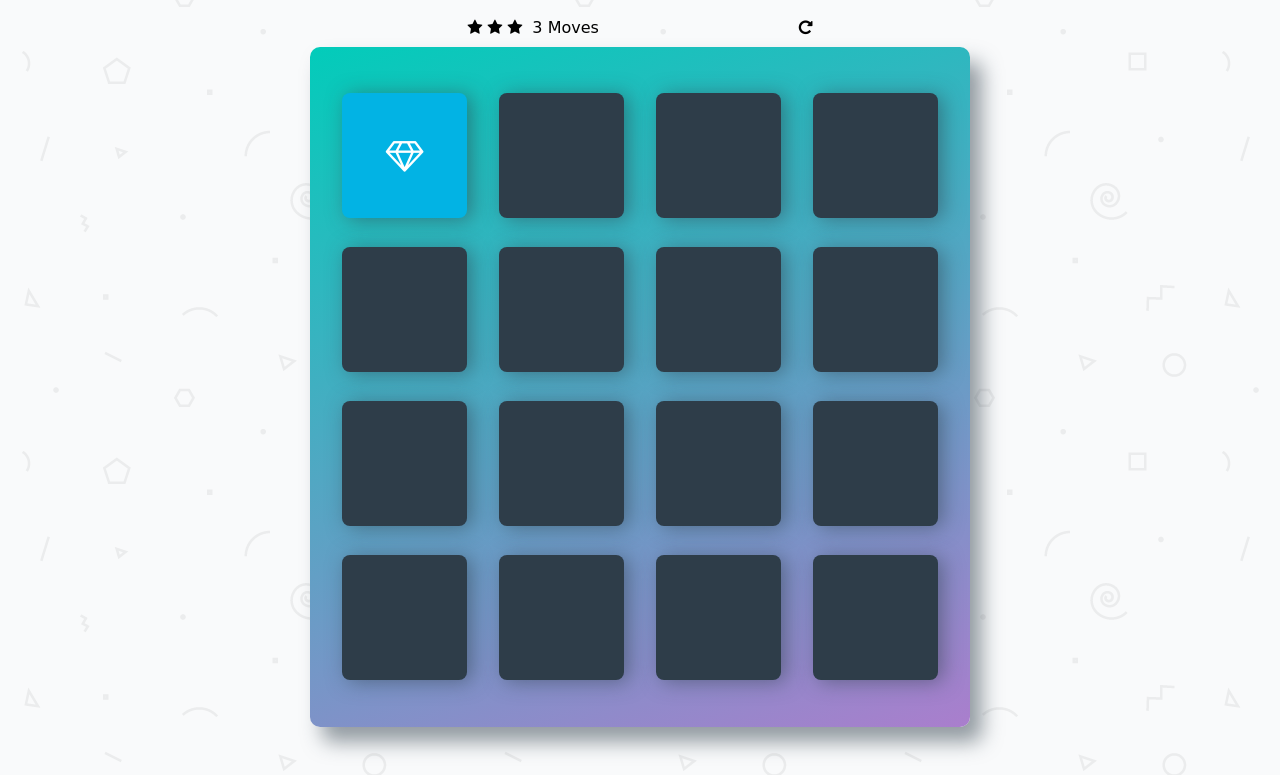
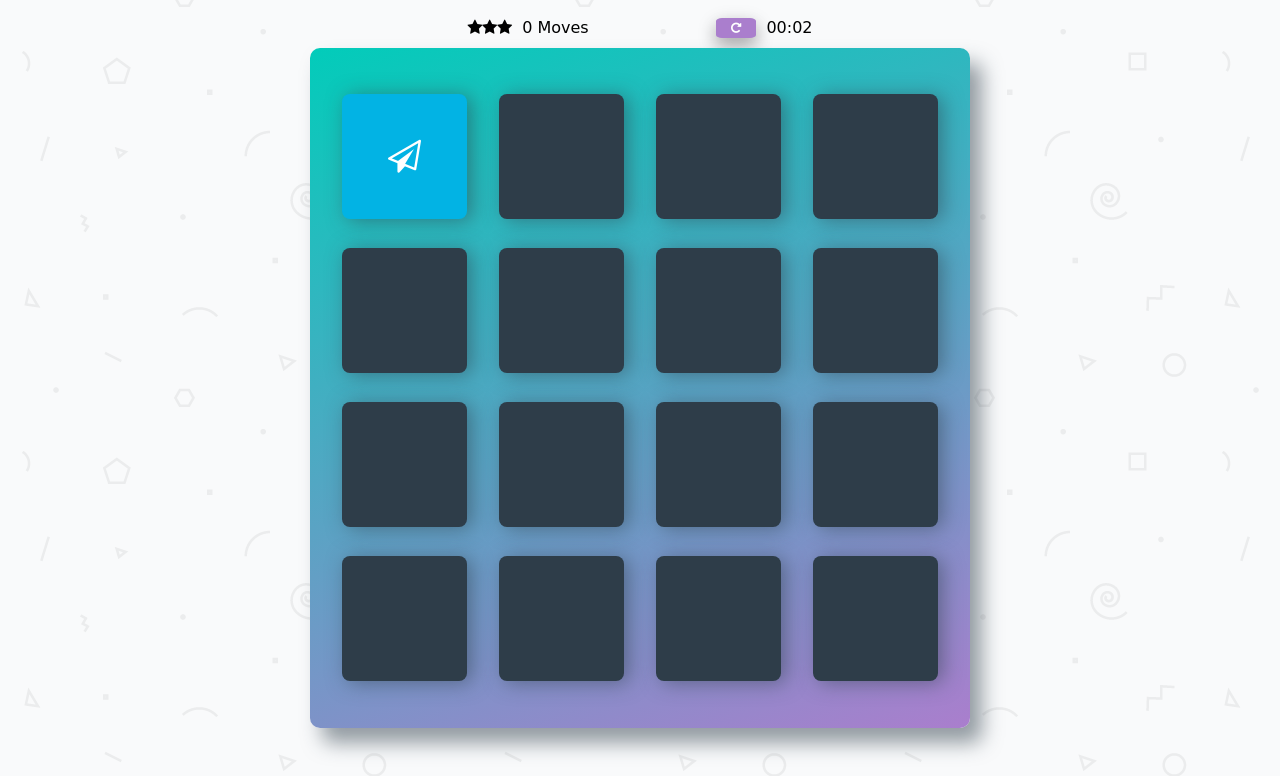
Before and after one commit to iamsusukichan/Udacity-FEND-Memory-Game, a plain HTML site: page index.html in a window 1280 px wide. Both pictures are taken after a click on the item 404 px from the left and 223 px from the top of the page. Shown: the part 68-844 px from the top of the page. Drawn offline with Linux system fonts and the light colour scheme; a web font is replaced by a local one.

Commit message:
Ready to submit

```diff
--- a/css/app.css
+++ b/css/app.css
@@ -81,6 +81,11 @@ h1 {
     font-size: 33px;
 }
 
+.deck .card.unmatch {
+    background: #aa7ecd;
+    font-size: 33px;
+}
+
 /*
  * Styles for the Score Panel
  */
@@ -103,7 +108,19 @@ h1 {
     display: inline-block;
 }
 
-.score-panel .restart {
+.score-panel .timer-output {
+    float: right;
+}
+
+.reset {
     float: right;
     cursor: pointer;
+    padding: 3px 15px;
+    margin: 0px 10px;
+    border-radius: 15%;
+    background-color: #aa7ecd;
+    border: 0;
+    color: #ffffff;
+    font-size: 12px;
+    box-shadow: 0 8px 16px 0 rgba(0,0,0,0.2), 0 6px 20px 0 rgba(0,0,0,0.19);
 }
--- a/index.html
+++ b/index.html
@@ -1,87 +1,38 @@
-<!doctype html>
+<!DOCTYPE html>
 <html lang="en">
   <head>
-    <meta charset="utf-8">
+    <meta charset="utf-8" />
     <title>Matching Game</title>
-    <meta name="description" content="">
-    <link rel="stylesheet prefetch" href="https://maxcdn.bootstrapcdn.com/font-awesome/4.6.1/css/font-awesome.min.css">
-    <link rel="stylesheet prefetch" href="https://fonts.googleapis.com/css?family=Coda">
-    <link rel="shortcut icon" href="img/favicon.ico">
-    <link rel="stylesheet" href="css/app.css">
+    <meta name="description" content="" />
+    <link
+      rel="stylesheet prefetch"
+      href="https://maxcdn.bootstrapcdn.com/font-awesome/4.6.1/css/font-awesome.min.css"
+    />
+    <link
+      rel="stylesheet prefetch"
+      href="https://fonts.googleapis.com/css?family=Coda"
+    />
+    <link rel="shortcut icon" href="img/favicon.ico" />
+    <link rel="stylesheet" href="css/app.css" />
   </head>
+
   <body>
-
     <div class="container">
       <header>
         <h1>Matching Game</h1>
       </header>
 
       <section class="score-panel">
-        	<ul class="stars">
-        		<li><i class="fa fa-star"></i></li>
-        		<li><i class="fa fa-star"></i></li>
-        		<li><i class="fa fa-star"></i></li>
-        	</ul>
+        <ul class="stars"></ul>
 
-        	<span class="moves">3</span> Moves
+        <span class="moves">0</span> Moves
 
-            <div class="restart">
-        		<i class="fa fa-repeat"></i>
-        	</div>
+        <div class="timer-output">00:00</div>
+
+        <button type="reset" class="reset"><i class="fa fa-repeat"></i></button>
       </section>
 
-        <div class="card-part">
-        <!-- <ul class="deck">
-            <li class="card match">
-                <i class="fa fa-diamond"></i>
-            </li>
-            <li class="card">
-                <i class="fa fa-paper-plane-o"></i>
-            </li>
-            <li class="card match">
-                <i class="fa fa-anchor"></i>
-            </li>
-            <li class="card">
-                <i class="fa fa-bolt"></i>
-            </li>
-            <li class="card">
-                <i class="fa fa-cube"></i>
-            </li>
-            <li class="card match">
-                <i class="fa fa-anchor"></i>
-            </li>
-            <li class="card">
-                <i class="fa fa-leaf"></i>
-            </li>
-            <li class="card">
-                <i class="fa fa-bicycle"></i>
-            </li>
-            <li class="card">
-                <i class="fa fa-diamond"></i>
-            </li>
-            <li class="card">
-                <i class="fa fa-bomb"></i>
-            </li>
-            <li class="card">
-                <i class="fa fa-leaf"></i>
-            </li>
-            <li class="card open show">
-                <i class="fa fa-bomb"></i>
-            </li>
-            <li class="card open show">
-                <i class="fa fa-bolt"></i>
-            </li>
-            <li class="card open show">
-                <i class="fa fa-bicycle"></i>
-            </li>
-            <li class="card">
-                <i class="fa fa-paper-plane-o"></i>
-            </li>
-            <li class="card">
-                <i class="fa fa-cube"></i>
-            </li>
-        </ul> -->
-        </div>
+      <ul class="deck"></ul>
     </div>
 
     <script src="js/app.js"></script>
--- a/js/app.js
+++ b/js/app.js
@@ -1,81 +1,246 @@
-/*
- * Create a list that holds all of your cards
- */
+const SHOULD_SHUFFLE = true;
+const PERFECT_GAME_MOVES_COUNT = 8;
+const RATING_WORST_CASE = 2 * PERFECT_GAME_MOVES_COUNT;
+const WIN_CONDITON = 8;
 
-//  cards array
-let cards=[
-  "fa-diamond", "fa-diamond",
-  "fa-paper-plane-o","fa-paper-plane-o",
-  "fa-anchor","fa-anchor",
-  "fa-bolt","fa-bolt",
-  "fa-cube","fa-cube",
-  "fa-leaf","fa-leaf",
-  "fa-bicycle","fa-bicycle",
-  "fa-bomb","fa-bomb"
-]
+//-- Dom Handles ------------------------------------------------------
+const $deck = document.querySelector(".deck");
+const $resetButton = document.querySelector(".reset");
+const $moves = document.querySelector(".moves");
+const $stars = document.querySelector(".stars");
+const $timerOutput = document.querySelector(".timer-output");
+
+let cards = [
+  "fa-diamond",
+  "fa-diamond",
+  "fa-paper-plane-o",
+  "fa-paper-plane-o",
+  "fa-anchor",
+  "fa-anchor",
+  "fa-bolt",
+  "fa-bolt",
+  "fa-cube",
+  "fa-cube",
+  "fa-leaf",
+  "fa-leaf",
+  "fa-bicycle",
+  "fa-bicycle",
+  "fa-bomb",
+  "fa-bomb"
+];
+
+let gameState = {
+  playing: "playing",
+  idle: "idle",
+  won: "won"
+};
+
+let globalGameState = gameState.idle;
+
+let openedCards = [];
+let globalCardMatchCount = 0;
+let globalSetTimeOutId = null;
+let globalMovesCount = 0;
+let globalSetIntervalId = null;
+let globalGameStartTime = null;
+
+//-- Program ----------------------------------------------------------
+const stopGameTime = () => {
+  if (globalSetIntervalId !== null) {
+    clearInterval(globalSetIntervalId);
+  }
+};
+
+const startGameTime = () => {
+  globalGameStartTime = new Date();
+  stopGameTime();
+  globalSetIntervalId = setInterval(() => {
+    // Seconds since the game started
+    const deltaTimeInSec = Math.floor(
+      (new Date() - globalGameStartTime) / 1000
+    );
+
+    // Getting whole minutes descarding the fraction part
+    const minutes = Math.floor(deltaTimeInSec / 60)
+      .toString()
+      .padStart(2, "0");
+
+    // https://developer.mozilla.org/en-US/docs/Web/JavaScript/Reference/Operators/Arithmetic_Operators#Remainder_()
+    const seconds = (deltaTimeInSec % 60).toString().padStart(2, "0");
+
+    $timerOutput.textContent = `${minutes}:${seconds}`;
+  }, 1000);
+};
+
+const restartGame = () => {
+  globalGameState = gameState.idle;
+  globalMovesCount = 0;
+  globalCardMatchCount = 0;
+  stopGameTime();
+  makeGame();
+};
+
+const setDefaultStars = () => {
+  $stars.innerHTML = "";
+  $stars.appendChild(createStar(false));
+  $stars.appendChild(createStar(false));
+  $stars.appendChild(createStar(false));
+};
+
+const setRating = (moves, worstcase) => {
+  $stars.innerHTML = "";
+
+  if (moves > worstcase) {
+    $stars.appendChild(createStar(false));
+    $stars.appendChild(createStar(true));
+    $stars.appendChild(createStar(true));
+  } else if (moves > 0.5 * worstcase) {
+    $stars.appendChild(createStar(false));
+    $stars.appendChild(createStar(false));
+    $stars.appendChild(createStar(true));
+  } else {
+    setDefaultStars();
+  }
+};
+
+const handleWon = () => {
+  gameState = gameState.won;
+  stopGameTime();
+
+  alert(`
+    You won the game!
+
+    Your time was: ${$timerOutput.textContent} and you used ${
+    $moves.textContent
+  } moves
+
+  `);
+};
+
+const handleCardClick = event => {
+  if (globalSetTimeOutId !== null || globalGameState === gameState.won) {
+    return;
+  }
+
+  if (globalGameState === gameState.idle) {
+    startGameTime();
+    globalGameState = gameState.playing;
+  }
+
+  const card = event.target;
+  //if no card was clicked
+  if (openedCards.length === 0) {
+    displayCard(card);
+    openedCards.push(card);
+  } else if (openedCards.length === 1) {
+    const openedCard = openedCards[0];
+
+    if (isCardItself(card, openedCard)) {
+      return;
+    }
+
+    globalMovesCount += 1;
+    $moves.textContent = globalMovesCount;
+    setRating(globalMovesCount, RATING_WORST_CASE);
+
+    displayCard(card);
+
+    if (isSameCardClass(card, openedCard)) {
+      card.classList.add("match");
+      openedCard.classList.add("match");
+      globalCardMatchCount += 1;
+    } else {
+      card.classList.add("unmatch");
+      openedCard.classList.add("unmatch");
+    }
+
+    globalSetTimeOutId = setTimeout(() => {
+      closeUnmatchedCards();
+      openedCards = [];
+      globalSetTimeOutId = null;
+
+      if (globalCardMatchCount === WIN_CONDITON) {
+        handleWon();
+      }
+    }, 1000);
+  }
+};
+
+const createStar = isEmpty => {
+  const $ele = document.createElement("li");
+  $ele.innerHTML = `<i class="fa ${isEmpty ? "fa-star-o" : "fa-star"}"></i>`;
+  return $ele;
+};
+
+const createCard = (cardClass, idx) => {
+  const $ele = document.createElement("li");
+  $ele.dataset.cardId = idx;
+  $ele.dataset.cardClass = cardClass;
+  $ele.className = "card";
+  $ele.innerHTML = `<i class="fa ${cardClass}"></i>`;
+  return $ele;
+};
+
+const makeGame = () => {
+  $deck.innerHTML = "";
+  $timerOutput.textContent = "00:00";
+  $moves.textContent = "0";
+
+  setDefaultStars();
+
+  if (SHOULD_SHUFFLE) {
+    shuffle(cards);
+  }
+
+  cards.forEach((cardClass, idx) => {
+    const $card = createCard(cardClass, idx);
+
+    $card.addEventListener("click", handleCardClick);
+    $deck.appendChild($card);
+  });
+};
+
+const isSameCardClass = (card1, card2) =>
+  card1.dataset.cardClass === card2.dataset.cardClass;
+
+const isCardItself = (card1, card2) =>
+  card1.dataset.cardId === card2.dataset.cardId;
+
+const displayCard = el => {
+  el.classList.add("open", "show");
+};
+
+const closeUnmatchedCards = () => {
+  let els = document.getElementsByClassName("unmatch");
+  Array.from(els).forEach(el => {
+    el.classList.remove("unmatch");
+    el.classList.remove("show");
+    el.classList.remove("open");
+  });
+};
+
+const main = () => {
+  makeGame();
+  $resetButton.addEventListener("click", restartGame);
+};
+
+main();
+
+//-- Helpers ----------------------------------------------------------
 
 // Shuffle function from http://stackoverflow.com/a/2450976
 function shuffle(array) {
-  var currentIndex = array.length, temporaryValue, randomIndex;
+  var currentIndex = array.length,
+    temporaryValue,
+    randomIndex;
 
   while (currentIndex !== 0) {
-      randomIndex = Math.floor(Math.random() * currentIndex);
-      currentIndex -= 1;
-      temporaryValue = array[currentIndex];
-      array[currentIndex] = array[randomIndex];
-      array[randomIndex] = temporaryValue;
+    randomIndex = Math.floor(Math.random() * currentIndex);
+    currentIndex -= 1;
+    temporaryValue = array[currentIndex];
+    array[currentIndex] = array[randomIndex];
+    array[randomIndex] = temporaryValue;
   }
 
   return array;
 }
-
-// shuffle cards
- cards=shuffle(cards);
-
-// build the ul,li and i
-const deck=document.createElement("ul");
-deck.className="deck";
-
-for(let i = 0; i < cards.length; i++){
-  const card=document.createElement("li");
-  card.className="card";
-  card.innerHTML=`<i class="fa ${cards[i]}"></i>`;
-
-  deck.appendChild(card);
-}
-
-document.querySelector(".card-part").appendChild(deck);
-
-// when the card was clicked
-
-function respondToTheClick(e){
-  console.log(e.target.classList.add("open","show"));
-}
-
-deck.addEventListener("click",respondToTheClick);
-
-
-/*
- * Display the cards on the page
- *   - shuffle the list of cards using the provided "shuffle" method below
- *   - loop through each card and create its HTML
- *   - add each card's HTML to the page
- */
-
-
-
-
-
-
-
-
-/*
- * set up the event listener for a card. If a card is clicked:
- *  - display the card's symbol (put this functionality in another function that you call from this one)
- *  - add the card to a *list* of "open" cards (put this functionality in another function that you call from this one)
- *  - if the list already has another card, check to see if the two cards match
- *    + if the cards do match, lock the cards in the open position (put this functionality in another function that you call from this one)
- *    + if the cards do not match, remove the cards from the list and hide the card's symbol (put this functionality in another function that you call from this one)
- *    + increment the move counter and display it on the page (put this functionality in another function that you call from this one)
- *    + if all cards have matched, display a message with the final score (put this functionality in another function that you call from this one)
- */
```
Also changed, not shown: img/overview.png (added), 1 other file. Lines whose indentation alone changed are shown as unchanged.
